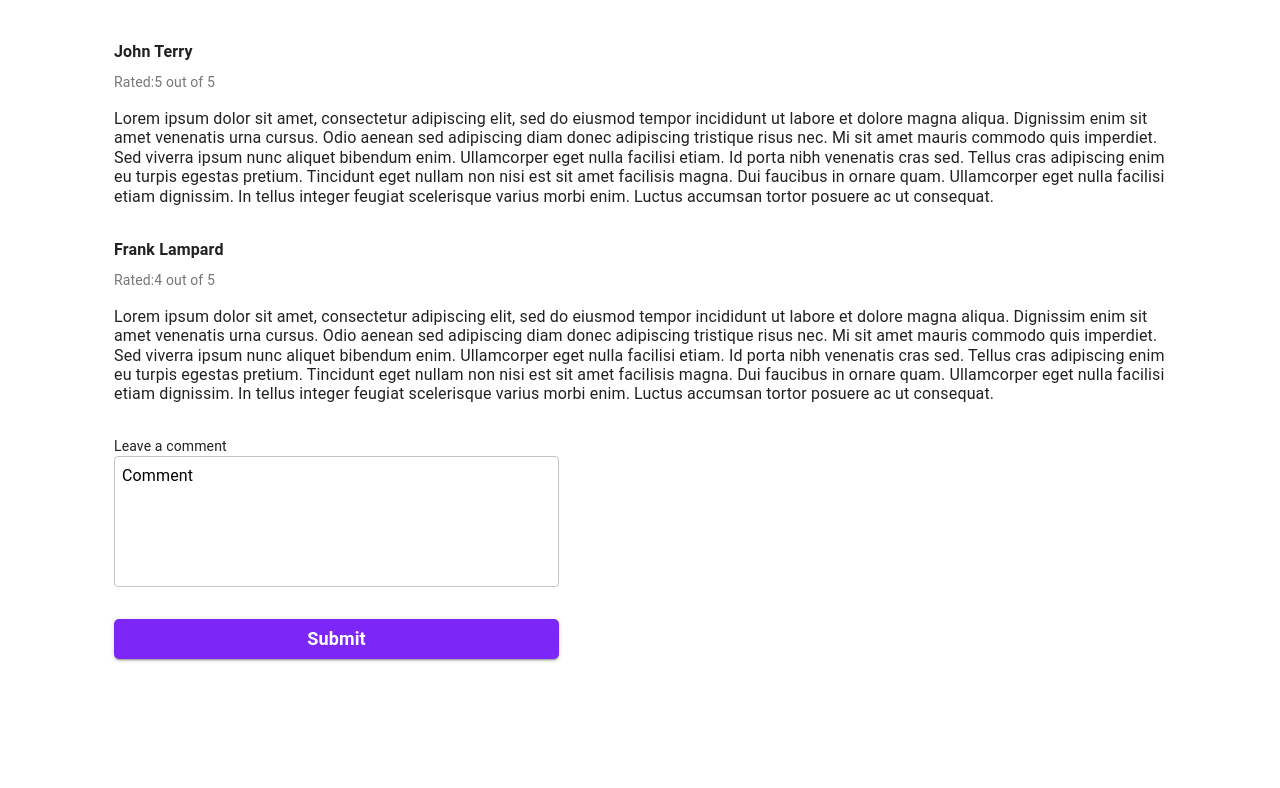
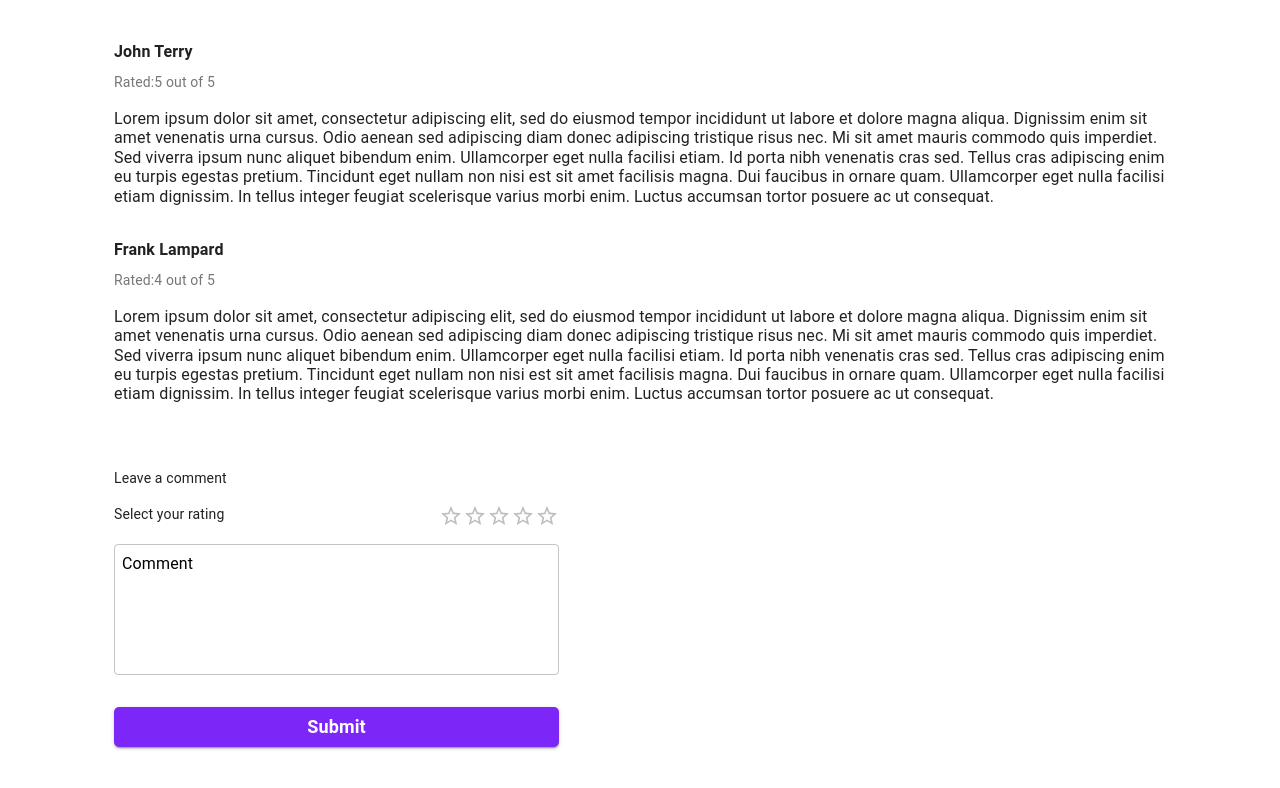
Before and after one commit to logo-cartt/logo-cart-ui, a React (Vite) app: page / in a window 1280 px wide. Shown: the part 1461-2249 px from the top of the page. Before the commit the page ends 2184 px from the top, so only its background shows below. Built offline with nearby package versions, Linux system fonts and the light colour scheme.

Commit message:
[LC-22] add rating to comments

```diff
--- a/src/components/Product/ProductDetail/ProductNewComment.tsx
+++ b/src/components/Product/ProductDetail/ProductNewComment.tsx
@@ -1,19 +1,35 @@
 /* eslint-disable no-console */
 import {
   Grid, Typography, Box, TextField, Button,
+  Rating,
+  Stack,
 } from "@mui/material";
 
 type Props = {
   onAddComment: () => void;
+  newCommentText: string;
   onSetNewCommentText: (value: string) => void;
+  ratingValue: number | null
+  onSetRatingValue:(value: number | null) => void;
 };
 
-export default function ProductNewComment({ onAddComment, onSetNewCommentText }:Props) {
+export default function ProductNewComment({
+  onAddComment, newCommentText, onSetNewCommentText, ratingValue, onSetRatingValue,
+}:Props) {
   return (
     <Grid container={true} maxWidth="890px" flexDirection="column">
-      <Grid item={true} xs={6}>
-
-        <Typography variant="body1" fontSize="0.875rem" textAlign="left" lineHeight="1.25rem">Leave a comment</Typography>
+      <Grid item={true} xs={6} textAlign="left">
+        <Typography variant="body1" fontSize="0.875rem" lineHeight="1.25rem">Leave a comment</Typography>
+        <Stack mt={2} mb={2} flexDirection="row" justifyContent="space-between">
+          <Typography variant="body1" fontSize="0.875rem">Select your rating</Typography>
+          <Rating
+            name="simple-controlled"
+            value={ratingValue}
+            onChange={(_event, newValue) => {
+              onSetRatingValue(newValue);
+            }}
+          />
+        </Stack>
         <Box borderRadius="5px">
           <TextField
             multiline={true}
@@ -21,6 +37,7 @@ export default function ProductNewComment({ onAddComment, onSetNewCommentText }:
             minRows={5}
             placeholder="Comment"
             onChange={(e) => onSetNewCommentText(e.target.value)}
+            value={newCommentText}
             InputProps={{
               style: {
                 padding: "8px",
@@ -43,7 +60,6 @@ export default function ProductNewComment({ onAddComment, onSetNewCommentText }:
       </Grid>
       <Grid item={true} xs={6} mt={4}>
         <Button
-        // eslint-disable-next-line no-console
           onClick={onAddComment}
           variant="contained"
           color="violet"
--- a/src/modules/main/component/ProductDetail/ProductDetail.tsx
+++ b/src/modules/main/component/ProductDetail/ProductDetail.tsx
@@ -14,6 +14,7 @@ export function ProductDetail() {
   const [newComments, setNewComments] = useState(comments);
   const [trigger, setTrigger] = useState(false);
   const [newCommentText, setNewCommentText] = useState("");
+  const [ratingValue, setRatingValue] = useState<number | null>(0);
 
   const handleAddComment = async () => {
     const userData = localStorage.getItem("user");
@@ -28,13 +29,13 @@ export function ProductDetail() {
     }
 
     const userName = userExists?.name;
-    if (!newCommentText.trim()) {
+    if (!newCommentText.trim() || ratingValue === 0) {
       return;
     }
 
     const newComment = {
       client: userName,
-      rating: 5,
+      rating: ratingValue,
       commentText: newCommentText,
     };
 
@@ -82,12 +83,15 @@ export function ProductDetail() {
         >
           Comments
         </Typography>
-        <Box>
+        <Box mb={8}>
           {newComments ? newComments.map((newComment) => <ProductComment commentProp={newComment} />) : ""}
         </Box>
         <ProductNewComment
           onAddComment={handleAddComment}
+          newCommentText={newCommentText}
           onSetNewCommentText={setNewCommentText}
+          ratingValue={ratingValue}
+          onSetRatingValue={setRatingValue}
         />
       </Box>
     </Box>
--- a/src/types/types.ts
+++ b/src/types/types.ts
@@ -5,7 +5,7 @@ export type Category = {
 
 export type Comment = {
   client: string;
-  rating: number;
+  rating: number | null;
   commentText: string;
 };
 
```
